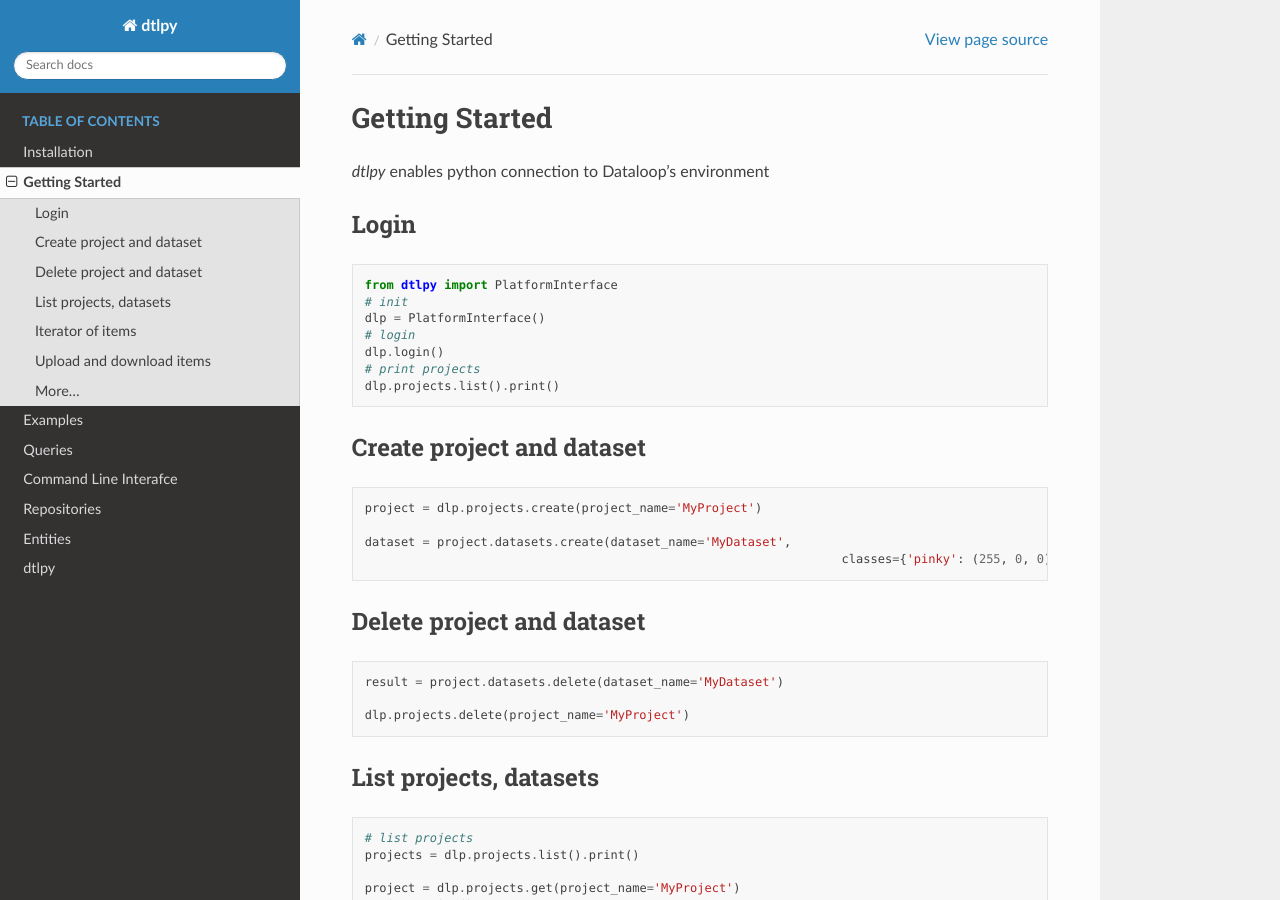
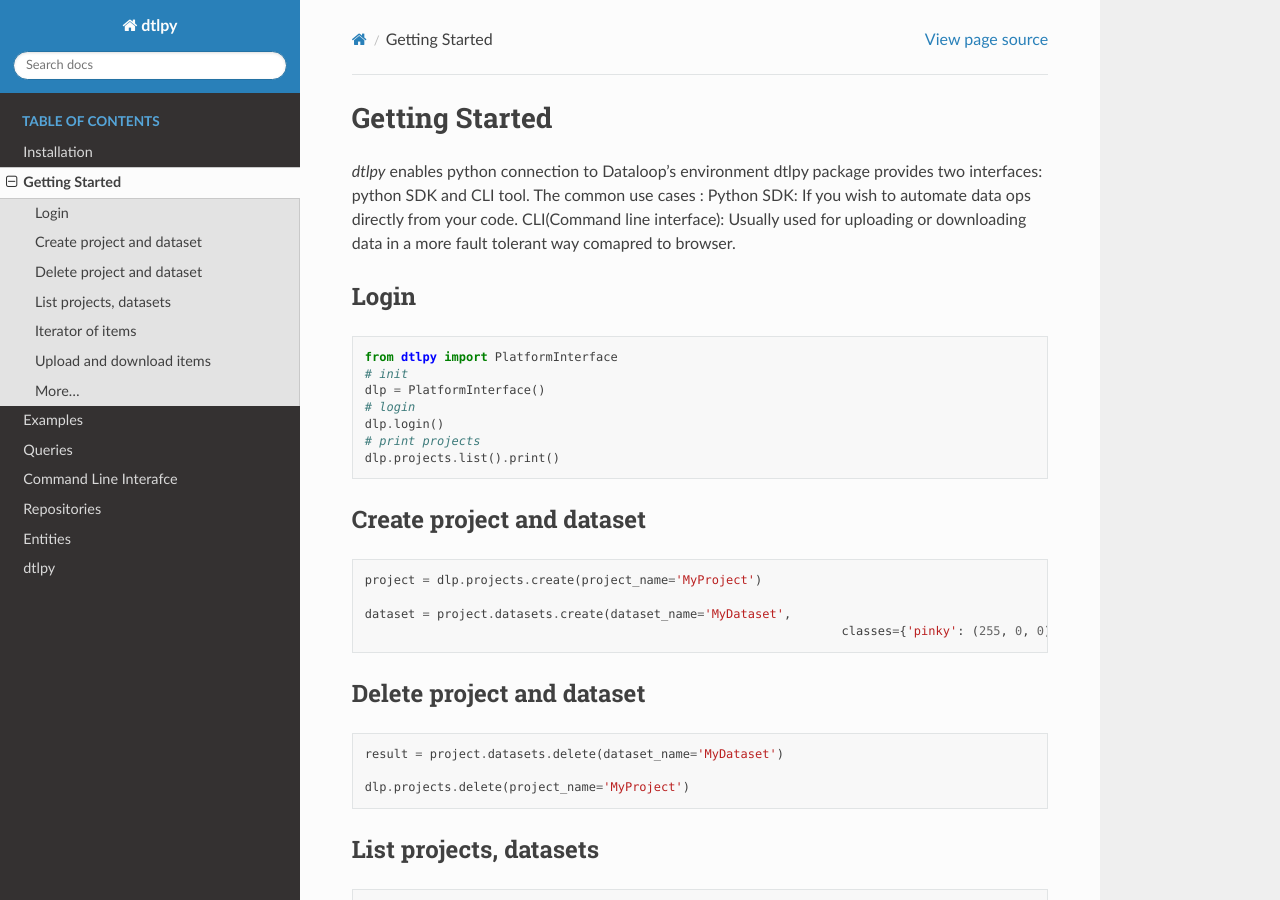
Before and after one commit to dataloop-ai/dtlpy, a Sphinx documentation site: the page built from docs/getting_started.rst, in a window 1280 px wide and 900 px high. Built offline with Sphinx 7.4.7 and the Read the Docs theme 2.0.0, drawn with Linux system fonts in a browser that asks for light colours.

Commit message:
Update getting_started.rst

```diff
--- a/docs/getting_started.rst
+++ b/docs/getting_started.rst
@@ -2,6 +2,9 @@ Getting Started
 ===============
 
 *dtlpy* enables python connection to Dataloop's environment
+dtlpy package provides two interfaces: python SDK and CLI tool. The common use cases :
+Python SDK: If you wish to automate data ops directly from your code.
+CLI(Command line interface): Usually used for uploading or downloading data in a more fault tolerant way comapred to browser.
 
 Login
 --------------------------
```
